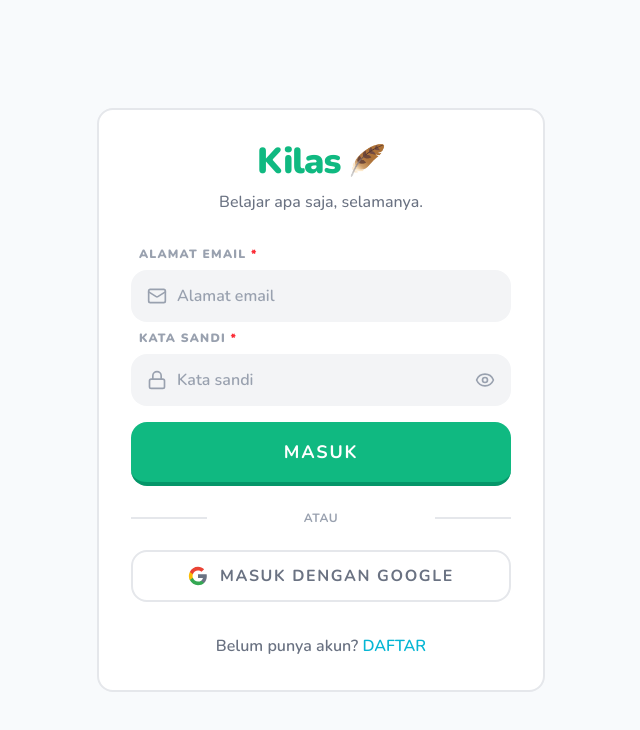
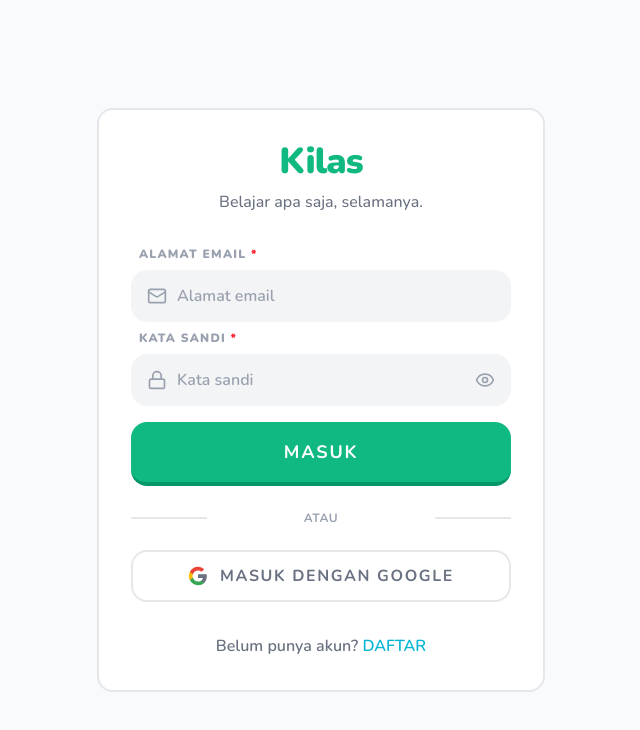
Before and after one commit to Joenathan-15/kilas, a React (Vite) app in the folder frontend/: page /login in a window 1280 px wide. Shown: the top 730 px of the page, without its empty margins (319-959 px from the left). Built offline with nearby package versions, Linux system fonts and the light colour scheme.

Commit message:
feat: remove decorative emoji from login header for cleaner UI

```diff
--- a/frontend/src/pages/LoginPage.tsx
+++ b/frontend/src/pages/LoginPage.tsx
@@ -52,7 +52,6 @@
         <div className="text-center mb-8">
           <h1 className="text-4xl font-black text-feather-green tracking-tight flex items-center justify-center gap-2">
             <span>Kilas</span>
-            <span className="text-3xl">🪶</span>
           </h1>
           <p className="text-gray-500 font-medium mt-2">{t.auth.loginSubtitle}</p>
         </div>
```
